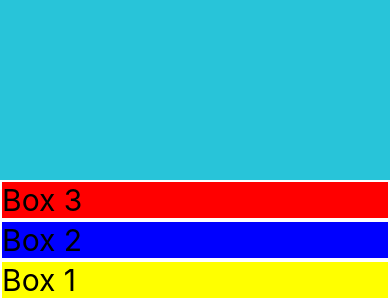
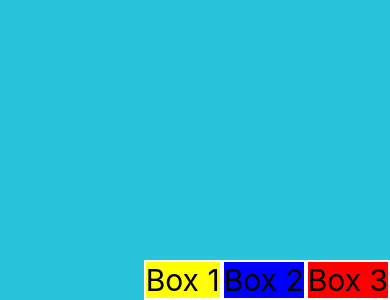
Before and after one commit to NikolaM-Dev/rn-counter-app, a React Native app: screen / in a window 390 px wide. Shown: the part 544-844 px from the top of the page. Built offline with nearby package versions, Linux system fonts and the light colour scheme.

Commit message:
feat(screens): Add justify content and align items

```diff
--- a/src/screens/FlexScreen.tsx
+++ b/src/screens/FlexScreen.tsx
@@ -15,7 +15,9 @@ const styles = StyleSheet.create({
   container: {
     backgroundColor: '#28C4D9',
     flex: 1,
-    flexDirection: 'column-reverse',
+    flexDirection: 'row',
+    justifyContent: 'flex-end',
+    alignItems: 'flex-end',
   },
   box1: {
     backgroundColor: 'yellow',
```
